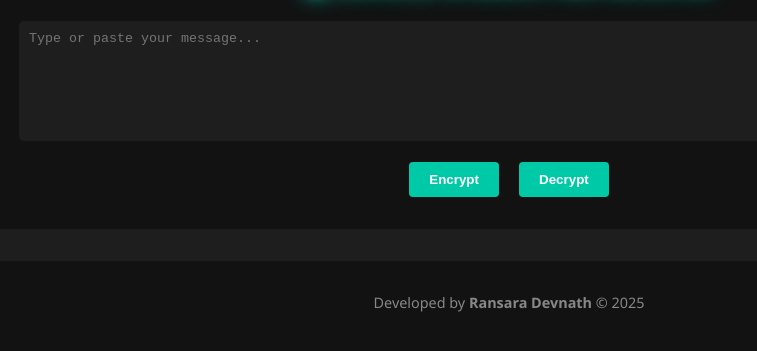
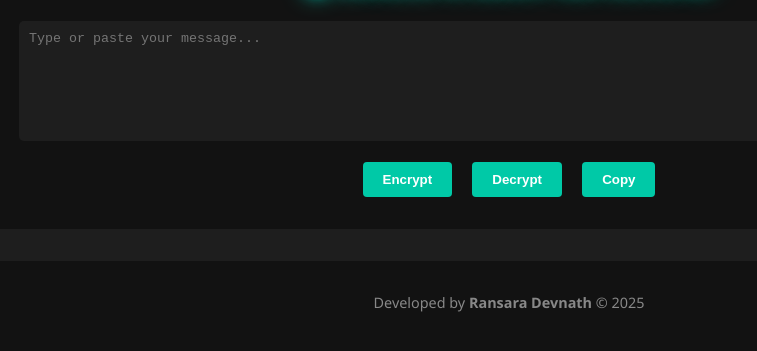
Before and after one commit to rasara4/text-encoder, a plain HTML site: page index.html in a window 1280 px wide. Shown: the part 157-508 px from the top of the page, without its empty margins (131-888 px from the left). Drawn offline with Linux system fonts and the light colour scheme.

Commit message:
Update index.html

```diff
--- a/index.html
+++ b/index.html
@@ -90,6 +90,7 @@
   <br />
   <button onclick="encryptText()">Encrypt</button>
   <button onclick="decryptText()">Decrypt</button>
+  <button onclick="copyText()">Copy</button>
 
   <div id="output"></div>
 
@@ -109,6 +110,21 @@
         document.getElementById('output').innerText = "⚠️ Invalid Base64 string!";
       }
     }
+
+    function copyText() {
+      const output = document.getElementById('output').innerText;
+      if (!output) {
+        alert("There's no text to copy!");
+        return;
+      }
+      const temp = document.createElement("textarea");
+      temp.value = output;
+      document.body.appendChild(temp);
+      temp.select();
+      document.execCommand("copy");
+      document.body.removeChild(temp);
+      alert("✅ Text copied to clipboard!");
+    }
   </script>
 
   <footer>
```
